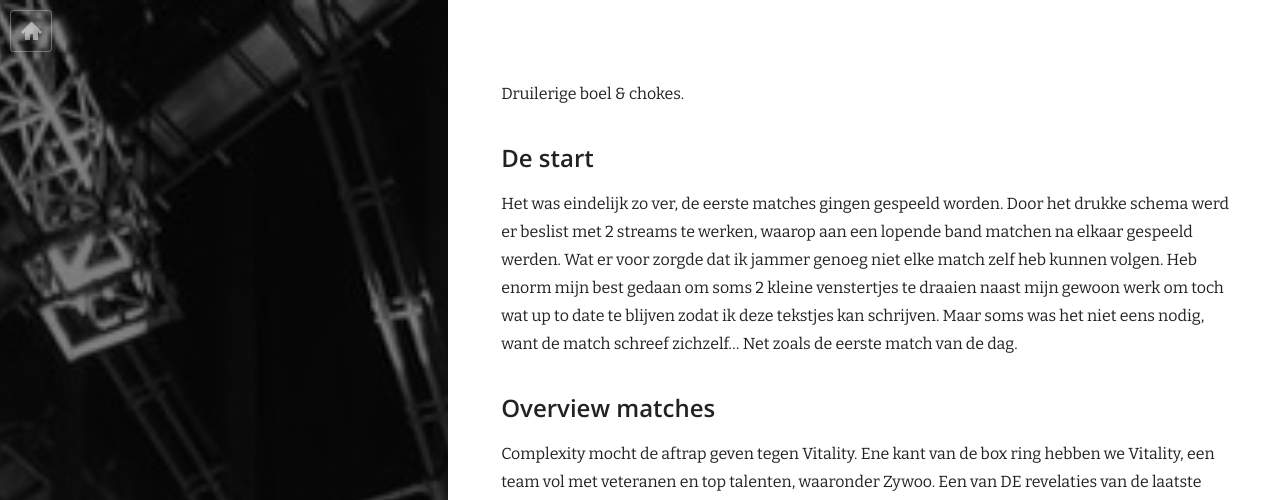
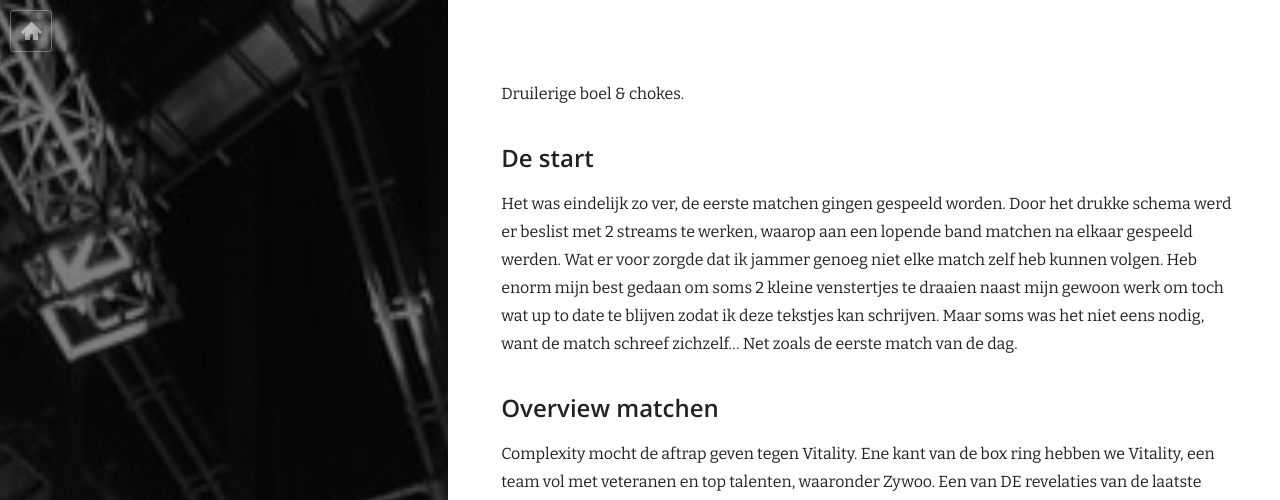
Before and after one commit to jNoxx/jnoxx-blog, a Jekyll site: the page built from _posts/2022-09-06-csgo-major-dag-1.md, in a window 1280 px wide. Shown: the top 500 px of the page. Built offline with Jekyll 4.4.1, drawn with Linux system fonts in a browser that asks for light colours; nearby versions of some CDN libraries; Markdown is read by kramdown in place of the engine named in the settings.

Commit message:
Matches vs matchen

```diff
--- a/_posts/2022-09-06-csgo-major-dag-1.md
+++ b/_posts/2022-09-06-csgo-major-dag-1.md
@@ -10,10 +10,10 @@
 
 ## De start
 
-Het was eindelijk zo ver, de eerste matches gingen gespeeld worden. Door het drukke schema werd er beslist met 2 streams te werken, waarop aan een lopende band matchen na elkaar gespeeld werden. Wat er voor zorgde dat ik jammer genoeg niet elke match zelf heb kunnen volgen. Heb enorm mijn best gedaan om soms 2 kleine venstertjes te draaien naast mijn gewoon werk om toch wat up to date te blijven zodat ik deze tekstjes kan schrijven. Maar soms was het niet eens nodig, want de match schreef zichzelf...
+Het was eindelijk zo ver, de eerste matchen gingen gespeeld worden. Door het drukke schema werd er beslist met 2 streams te werken, waarop aan een lopende band matchen na elkaar gespeeld werden. Wat er voor zorgde dat ik jammer genoeg niet elke match zelf heb kunnen volgen. Heb enorm mijn best gedaan om soms 2 kleine venstertjes te draaien naast mijn gewoon werk om toch wat up to date te blijven zodat ik deze tekstjes kan schrijven. Maar soms was het niet eens nodig, want de match schreef zichzelf...
 Net zoals de eerste match van de dag.
 
-## Overview matches
+## Overview matchen
 
 Complexity mocht de aftrap geven tegen Vitality. Ene kant van de box ring hebben we Vitality, een team vol met veteranen en top talenten, waaronder Zywoo. Een van DE revelaties van de laatste jaren. Maar de Fransen hebben na een enorm slecht jaar de trekker overgehaald - see what I did there - en zijn overgestapt naar een internationaal roster.
 Het feit dat Astralis na jaren roem & faam beslist uit elkaar te gaan was niet onopgemerkt gebleven door Vitality, waardoor ze beslisten 2 van de Denen op te pikken en daardoor meervoudig Major champions nu het roster hadden vervoegd.
```
